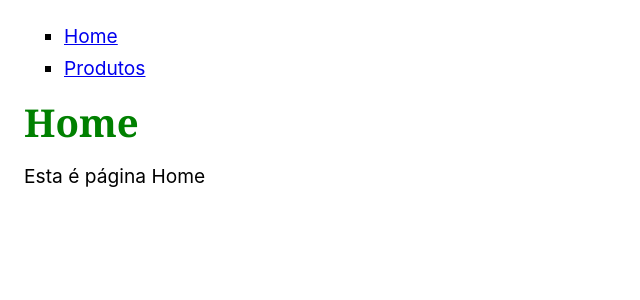
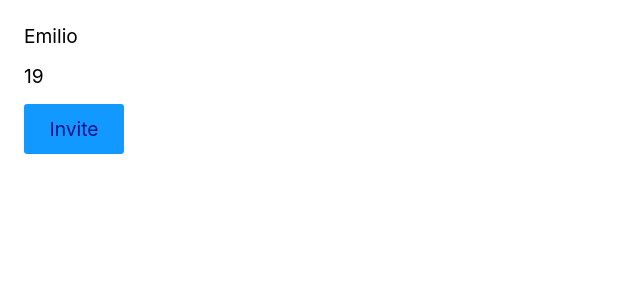
Before and after one commit to Emilio133752/projectInit, a React (Vite) app: page / in a window 1280 px wide. Shown: the top 300 px of the page, without its empty margins (0-640 px from the left). Built offline with nearby package versions, Linux system fonts and the light colour scheme.

Commit message:
trantando estados

```diff
--- a/src/App.jsx
+++ b/src/App.jsx
@@ -7,36 +7,14 @@ import Props from './Props.jsx'
 import PropsEx from './PropsEx.jsx'
 import Produtos from './Produtos.jsx'
 import Home from './Home.jsx'
-
-// Dica: const { pathname } = window.location; (puxa o caminho do URL)
-
-const Opcoes = () =>{
-  return(
-    <div>
-        <ul>
-          <li><a href="./">Home</a></li>
-          <li><a href="./produtos">Produtos</a></li>
-        </ul>
-    </div>
-  )
-}
-
-const Url = () => {
-  const { pathname } = window.location;
-  if(pathname == "/"){
-    return <Home/>
-  }else if(pathname == "/produtos"){
-    return <Produtos/>
-  }
-}
+import UseState from './UseState.jsx'
 
 
 const App = () => {
   return (
-    <React.Fragment>
-      <Opcoes/>
-      <Url />
-    </React.Fragment>
+      <React.Fragment>
+        <UseState/>
+      </React.Fragment>
   )
 }
 export default App
--- /dev/null
+++ b/src/UseState.jsx
@@ -0,0 +1,22 @@
+import React from 'react'
+
+const UseState = () => {
+
+  const [ativo, setAtivo] = React.useState(false)
+  const [dados, setDados] = React.useState({nome: 'Emilio', idade: '19'})
+function handleClick(){
+  setAtivo(!handleClick)
+  setDados({...dados, faculdade: 'possui faculdade'})
+}
+
+  return (
+    <section>
+      <p>{dados.nome}</p>
+      <p>{dados.idade}</p>
+      <p>{dados.faculdade}</p>
+      <button onClick={handleClick}>{ativo ? 'Ativo' : 'Invite'}</button>
+    </section>
+  )
+}
+
+export default UseState
```
